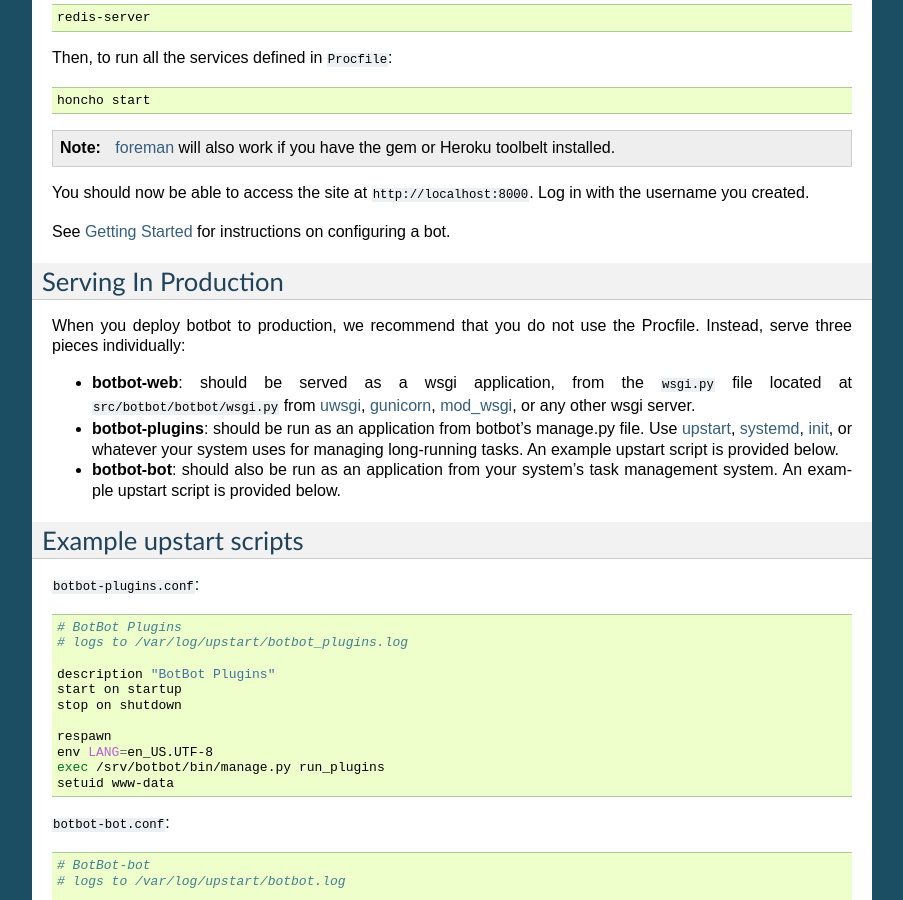
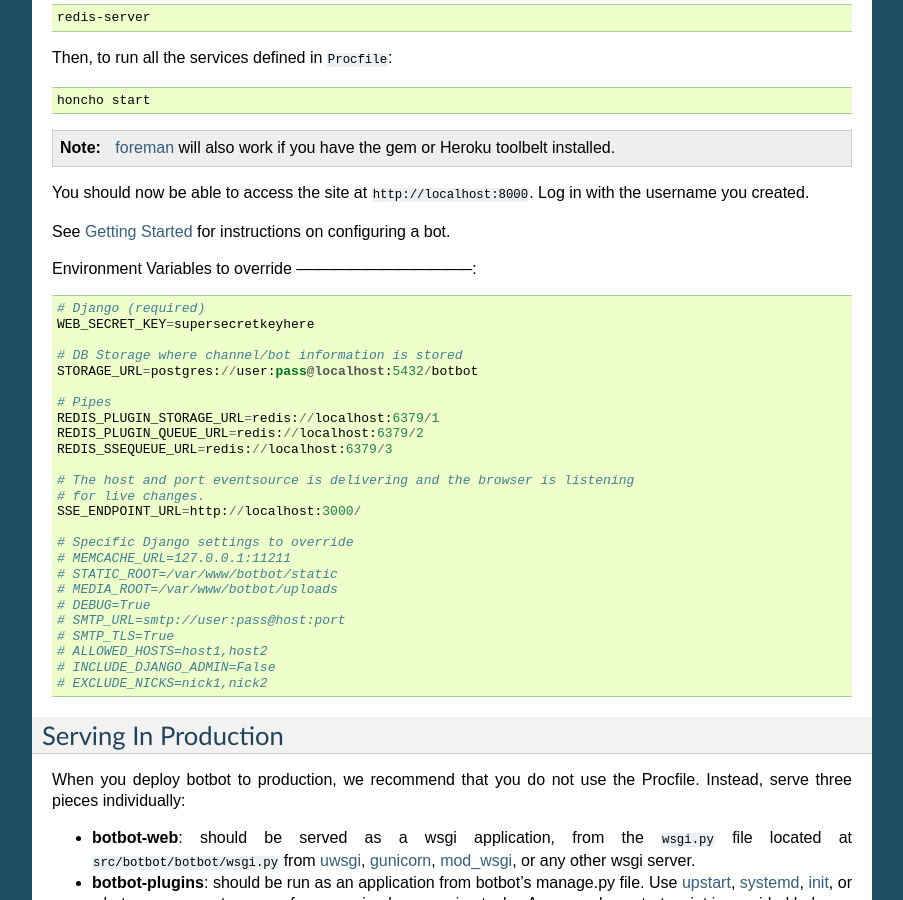
Before and after one commit to BotBotMe/botbot-web, a Sphinx documentation site: the page built from docs/install.rst, in a window 1280 px wide and 900 px high, scrolled down 1098 px. Shown: the whole window, without its empty margins (198-1101 px from the left). Built offline with Sphinx 7.4.7, drawn with Linux system fonts in a browser that asks for light colours.

Commit message:
Endpoint cleanup. Simplified setting handling, variables need now explicitly set.

```diff
--- a/docs/install.rst
+++ b/docs/install.rst
@@ -77,6 +77,35 @@ Then, to run all the services defined in ``Procfile``:
 You should now be able to access the site at ``http://localhost:8000``. Log in with the username you created.
 
 See :doc:`getting_started` for instructions on configuring a bot.
+
+Environment Variables to override
+---------------------------------::
+
+    # Django (required)
+    WEB_SECRET_KEY=supersecretkeyhere
+
+    # DB Storage where channel/bot information is stored
+    STORAGE_URL=postgres://user:pass@localhost:5432/botbot
+
+    # Pipes
+    REDIS_PLUGIN_STORAGE_URL=redis://localhost:6379/1
+    REDIS_PLUGIN_QUEUE_URL=redis://localhost:6379/2
+    REDIS_SSEQUEUE_URL=redis://localhost:6379/3
+
+    # The host and port eventsource is delivering and the browser is listening
+    # for live changes.
+    SSE_ENDPOINT_URL=http://localhost:3000/
+
+    # Specific Django settings to override
+    # MEMCACHE_URL=127.0.0.1:11211
+    # STATIC_ROOT=/var/www/botbot/static
+    # MEDIA_ROOT=/var/www/botbot/uploads
+    # DEBUG=True
+    # SMTP_URL=smtp://user:pass@host:port
+    # SMTP_TLS=True
+    # ALLOWED_HOSTS=host1,host2
+    # INCLUDE_DJANGO_ADMIN=False
+    # EXCLUDE_NICKS=nick1,nick2
 
 Serving In Production
 ---------------------
--- a/manage.py
+++ b/manage.py
@@ -9,8 +9,8 @@ if __name__ == "__main__":
         from psycogreen.gevent import patch_psycopg; patch_psycopg()
 
     import os
-    import dotenv
-    dotenv.read_dotenv()
+    #import dotenv
+    #dotenv.read_dotenv()
     os.environ.setdefault("DJANGO_SETTINGS_MODULE", "botbot.settings")
 
     from django.core.management import execute_from_command_line
```
Also changed, not shown: 3 other files.
